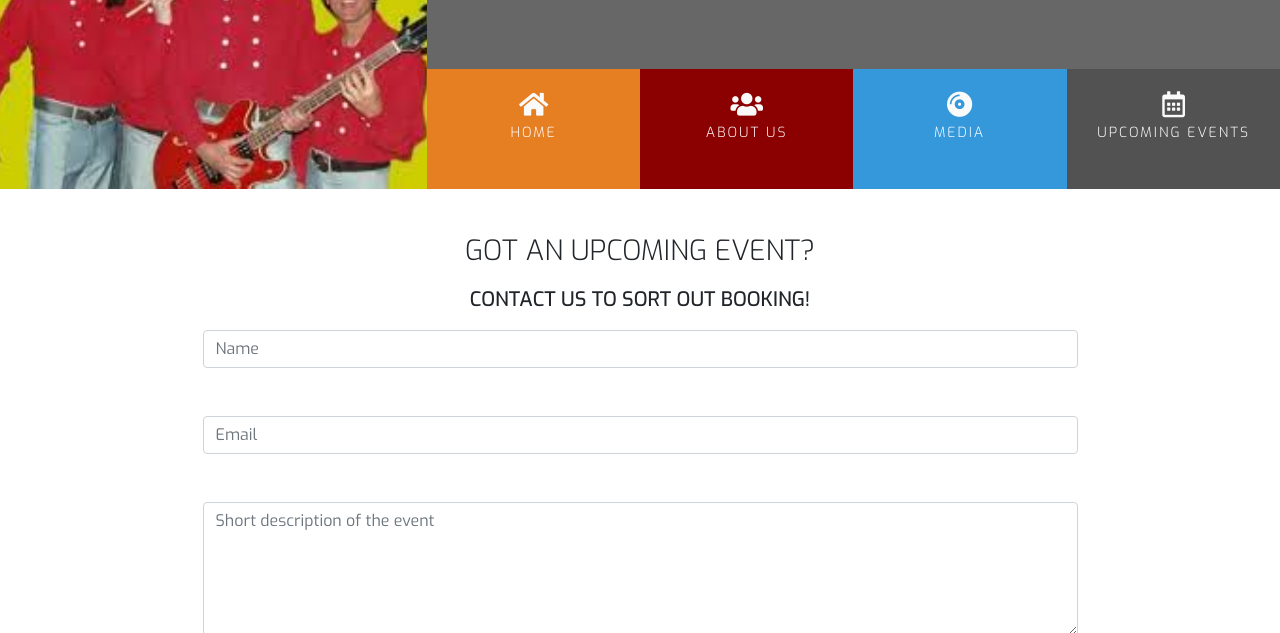
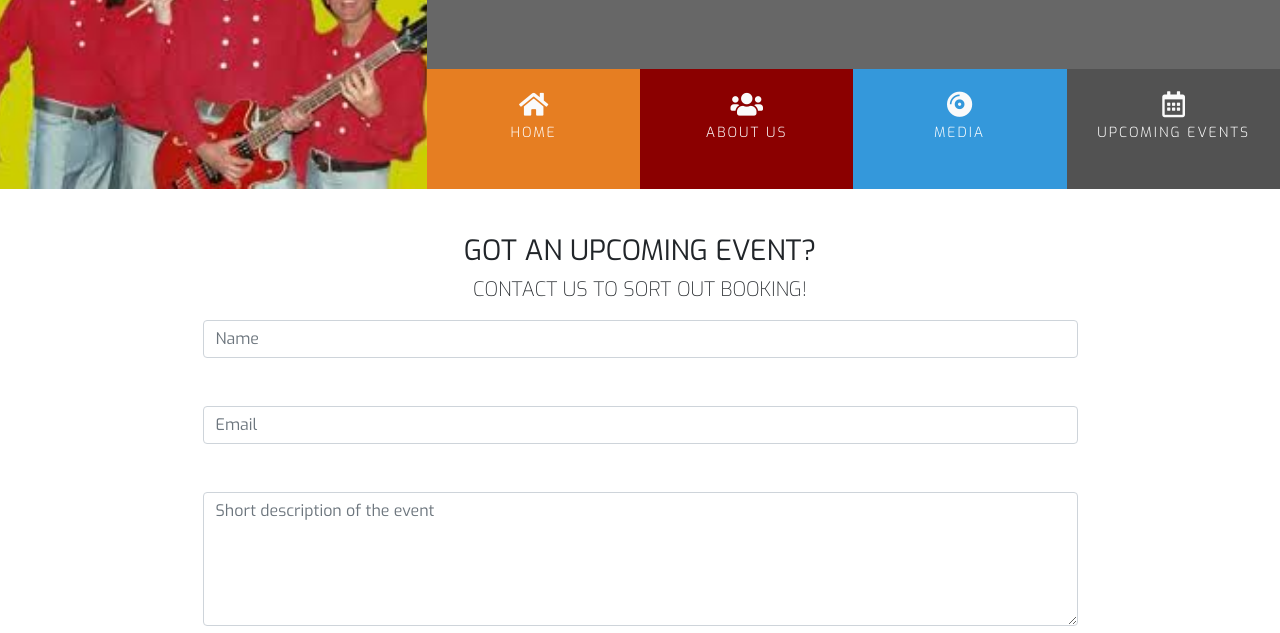
Before and after one commit to Code-Institute-Submissions/milestoneproject1-5, a plain HTML site: page contact.html in a window 1280 px wide. Shown: the part 171-804 px from the top of the page. Drawn offline with nearby package versions, Linux system fonts and the light colour scheme.

Commit message:
changed styling for contact page

```diff
--- a/assets/css/style.css
+++ b/assets/css/style.css
@@ -280,9 +280,13 @@ footer{
 /*---Contact Us---*/
 .contact-heading{
     font-family: "Exo", sans-serif;
-    font-weight: 300;
+    font-weight: 400;
     margin-top: 25px;
-    margin-bottom: 20px;
+    margin-bottom: 10px;
+}
+
+.contact-subtitle{
+    font-weight: 200;
 }
 
 .center-form{
--- a/contact.html
+++ b/contact.html
@@ -51,7 +51,7 @@
         <div class="row bg-color-contact">
             <div class="col">
                 <h3 class="contact-heading uppercase text-center">Got an upcoming event?</h3>
-                <h5 class="uppercase text-center">Contact us to sort out booking!</h5>
+                <h5 class="uppercase text-center contact-subtitle">Contact us to sort out booking!</h5>
 
                 <div class="center-form">
                     <form>
```
